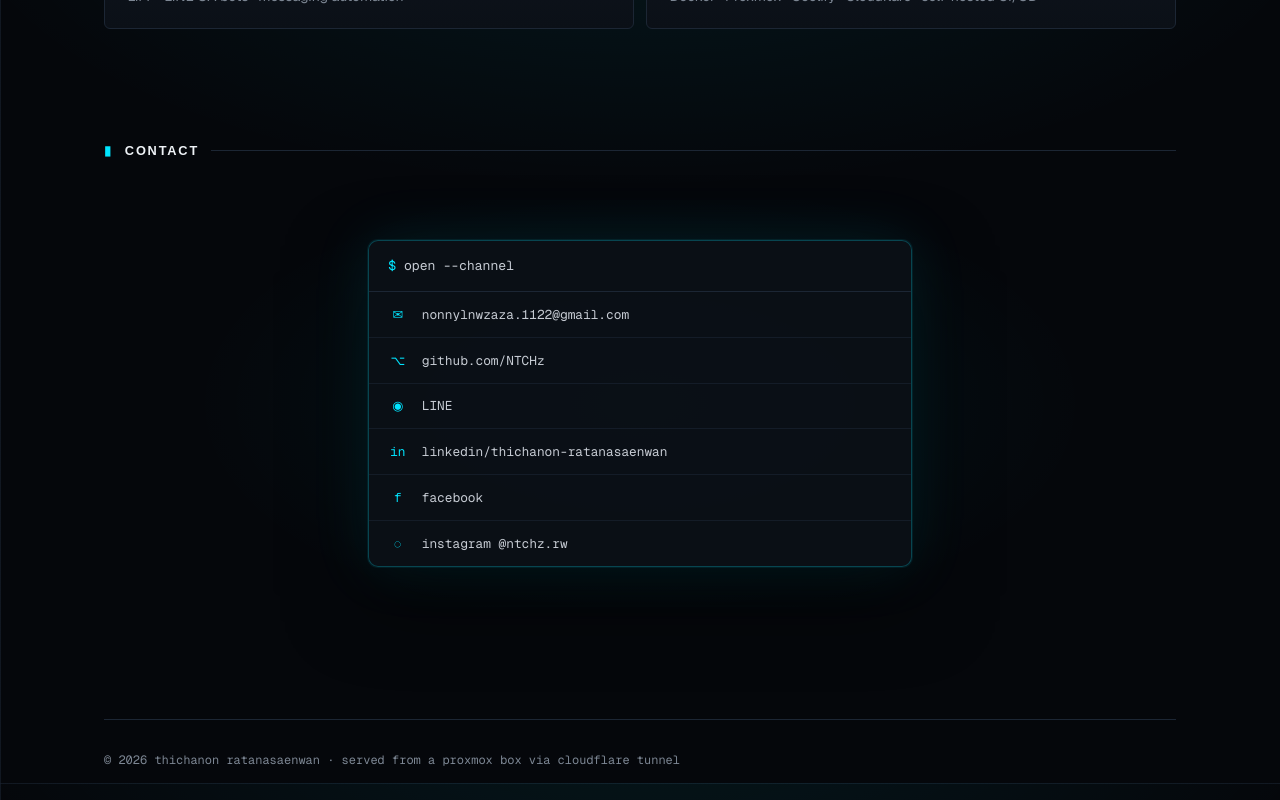
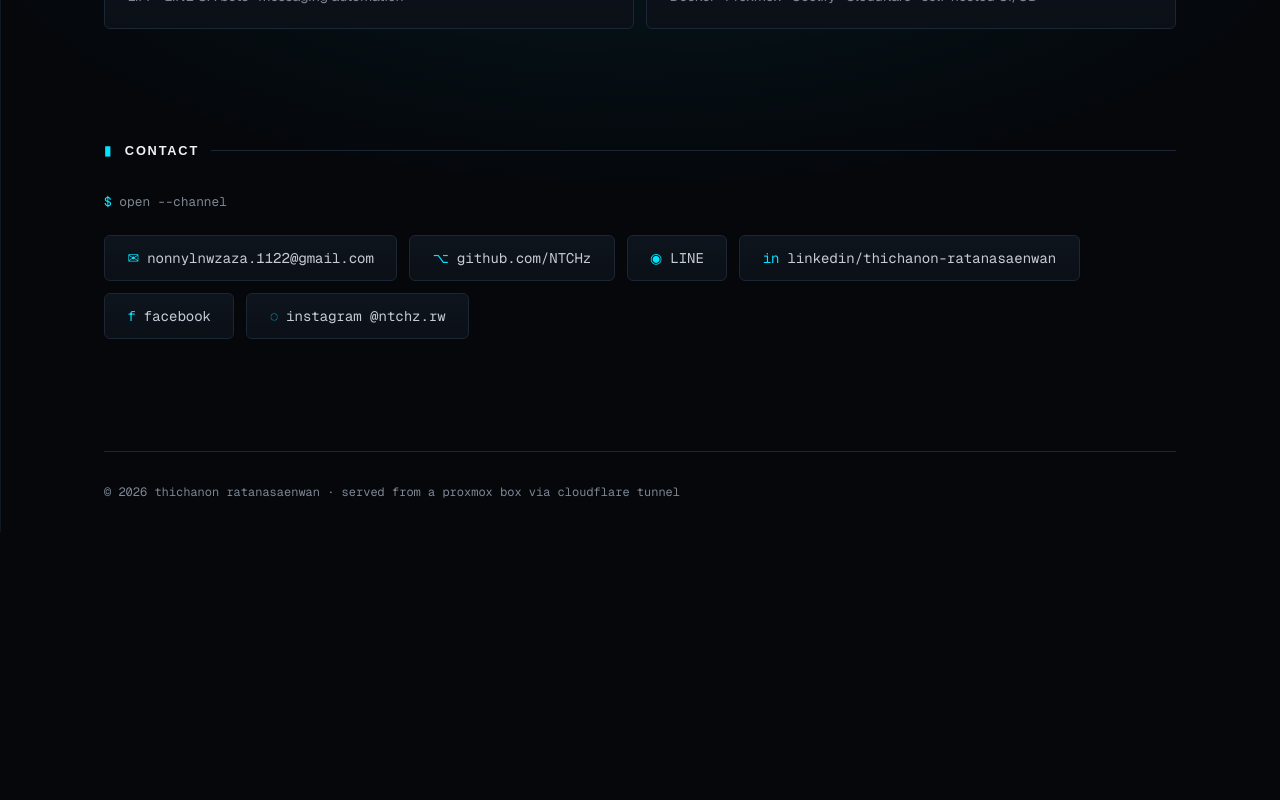
Before and after one commit to NTCHz/portfolio, a Next.js app: page / in a window 1280 px wide. Shown: the part 2417-3217 px from the top of the page. After the commit the page ends 2949 px from the top, so only its background shows below. Built offline with nearby package versions, Linux system fonts and the light colour scheme; a web font is replaced by a local one.

Commit message:
revert: contact back to tile buttons, remove live-mode script

```diff
--- a/app/globals.css
+++ b/app/globals.css
@@ -242,72 +242,3 @@ a:focus-visible,
   .sys-row { grid-template-columns: 1fr; gap: 0.15rem; }
   .sys-row .sys-tags { display: none; }
 }
-
-/* contact command palette */
-.palette-wrap {
-  margin-top: 2.5rem;
-  display: flex;
-  justify-content: center;
-  padding: 2.5rem 0;
-  background: radial-gradient(ellipse 60% 80% at 50% 50%, rgba(0, 229, 255, 0.06), transparent 70%);
-}
-.palette {
-  width: 100%;
-  max-width: 34rem;
-  border: 1px solid rgba(0, 229, 255, 0.25);
-  border-radius: 10px;
-  background: rgba(11, 16, 23, 0.95);
-  box-shadow:
-    0 0 0 1px rgba(0, 229, 255, 0.08),
-    0 0 60px rgba(0, 229, 255, 0.1),
-    0 30px 80px rgba(0, 0, 0, 0.6);
-  overflow: hidden;
-}
-.palette-head {
-  padding: 0.95rem 1.2rem;
-  font-family: var(--font-geist-mono), monospace;
-  font-size: 0.82rem;
-  color: var(--text);
-  border-bottom: 1px solid var(--line);
-}
-.palette-row {
-  display: flex;
-  align-items: center;
-  gap: 0.9rem;
-  padding: 0.8rem 1.2rem;
-  font-family: var(--font-geist-mono), monospace;
-  font-size: 0.8rem;
-  color: var(--text);
-  transition: background 0.18s var(--ease-expo);
-}
-.palette-row + .palette-row {
-  border-top: 1px solid rgba(28, 38, 52, 0.6);
-}
-.palette-row:hover {
-  background: rgba(0, 229, 255, 0.07);
-}
-.palette-ic {
-  color: var(--signal);
-  width: 1.2rem;
-  text-align: center;
-  flex: none;
-}
-.palette-label {
-  overflow: hidden;
-  text-overflow: ellipsis;
-  white-space: nowrap;
-}
-.palette-enter {
-  margin-left: auto;
-  color: transparent;
-  font-size: 0.72rem;
-  transition: color 0.18s;
-}
-.palette-row:hover .palette-enter {
-  color: var(--status);
-}
-@media (prefers-reduced-motion: no-preference) {
-  .palette-caret {
-    animation: blink 1.1s steps(1) infinite;
-  }
-}
--- a/app/page.tsx
+++ b/app/page.tsx
@@ -204,28 +204,23 @@ export default function Home() {
 
       {/* contact */}
       <section aria-labelledby="contact-heading" className="pb-20 md:pb-28">
-        <h2 className="sect" id="contact-heading">contact</h2>
-        <div className="palette-wrap">
-          <div className="palette">
-            <p className="palette-head">
-              <span className="signal">$</span> open --channel{" "}
-              <span className="signal palette-caret">█</span>
-            </p>
+        <h2 className="sect" id="contact-heading">
+          contact
+        </h2>
+        <p className="prompt mt-8">open --channel</p>
+        <div className="mt-6 flex flex-wrap gap-3 font-mono text-sm">
           {channels.map((c) => (
             <a
               key={c.href}
-                className="palette-row"
+              className="tile !flex-row items-center gap-2 !py-3 text-[var(--text)]"
               href={c.href}
               {...(c.href.startsWith("http")
                 ? { target: "_blank", rel: "noreferrer" }
                 : {})}
             >
-                <span className="palette-ic">{c.icon}</span>
-                <span className="palette-label">{c.label}</span>
-                <span className="palette-enter">↵</span>
+              <span className="signal">{c.icon}</span> {c.label}
             </a>
           ))}
-          </div>
         </div>
       </section>
 
```
Lines whose indentation alone changed are shown as unchanged.
